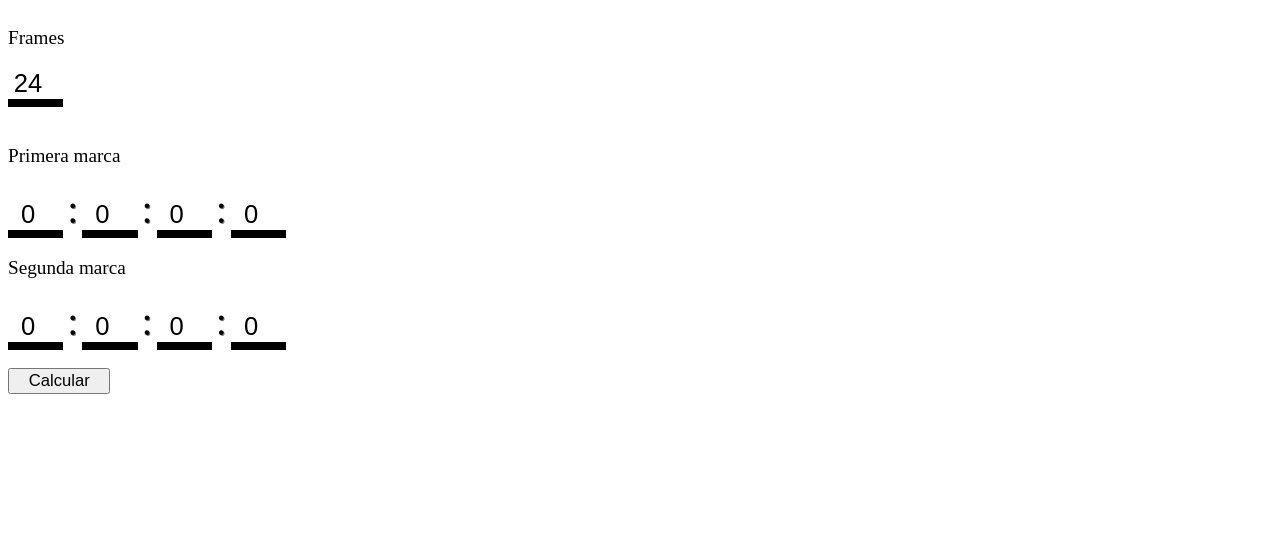
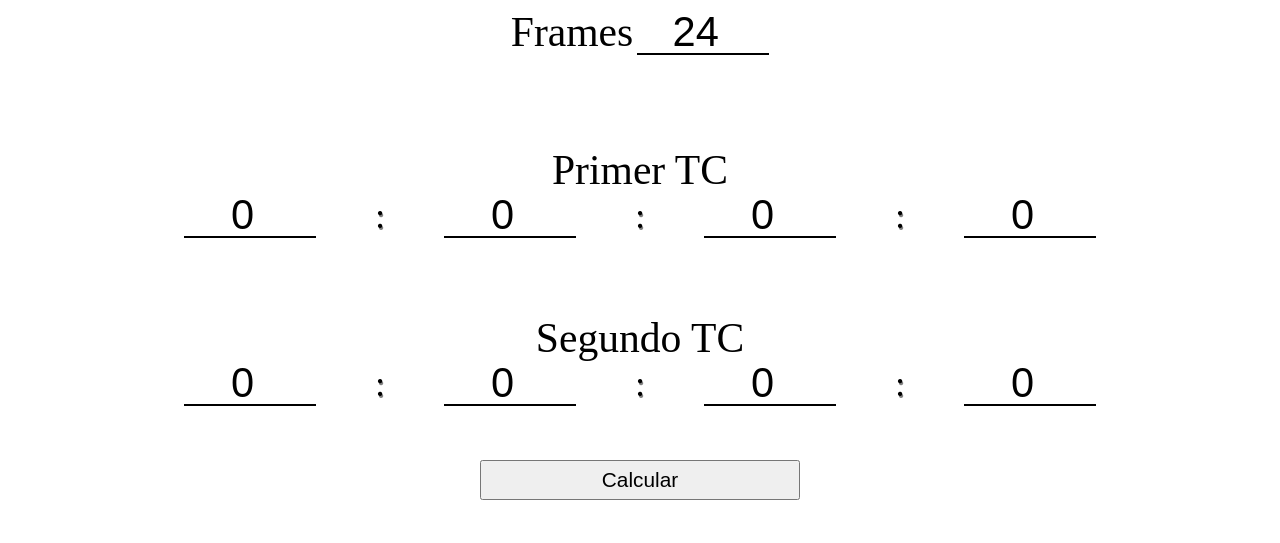
Before and after one commit to rotoforze/calculadoraTiempos, a plain HTML site: page index.html in a window 1280 px wide. Drawn offline with Linux system fonts and the light colour scheme.

Commit message:
Add files via upload

```diff
--- a/index.html
+++ b/index.html
@@ -9,32 +9,39 @@
 </head>
 <body>
     <div class="conversor">
-
-        <p>Frames</p>
+        <div id="top">
+            <a>Frames</a>
             <input type="number" value="24" min="0" id="frames">
+        </div>
         <br>
         <div id="primerValor">
-            <p>Primera marca</p>
+            <a>Primer TC</a>
+            <div id="valores">
                 <input type="number" value="0" min="0" id="primeraHora">
-            <a>:</a>
+                <a id="separador">:</a>
                 <input type="number" value="0" min="0" max="59" id="primerMinuto">
-            <a>:</a>
+                <a id="separador">:</a>
                 <input type="number" value="0" min="0" max="59" id="primerSegundo">
-            <a>:</a>
+                <a id="separador">:</a>
                 <input type="number" value="0" min="0" id="primerFrame">
             </div>
+        </div>
         <div id="segundoValor">
-            <p>Segunda marca</p>
+            <a>Segundo TC</a>
+            <div id="valores">
                 <input type="number" value="0" min="0" id="segundaHora">
-            <a>:</a>
+                <a id="separador">:</a>
                 <input type="number" value="0" min="0" max="59" id="segundoMinuto">
-            <a>:</a>
+                <a id="separador">:</a>
                 <input type="number" value="0" min="0" max="59" id="segundoSegundo">
-            <a>:</a>
+                <a id="separador">:</a>
                 <input type="number" value="0" min="0" id="segundoFrame">
             </div>
+        </div>
         <br>
+        <div id="btn">
             <button onclick="resolver()">Calcular</button>
+        </div>
     </div>
 </body>
 </html>
--- a/style.css
+++ b/style.css
@@ -1,28 +1,45 @@
+* {
+    min-width: 10vw;
+    min-height: 10vh;
+}
+body {
+    display: flex;
+    justify-content: center;
+}
 .conversor {
-    display: flex;
-    flex-direction: column;
-    width: 50vw;
+    text-align: center;
+}
+a#separador{
+    text-shadow: 1px 2px grey;
+    font-size: calc(3vh + 1vw);
 }
 a{
-    text-shadow: 1px 1px grey;
-    font-size: 5vh;
+    font-size: calc(2vh + 2vw);
+    padding-bottom: -20vh;
 }
-p{
-    font-size: 1.5vw;
+#primerValor, #segundoValor{
+    margin-top: 5vh;
 }
 input {
-    width: 8vw;
     border: none;
-    border-bottom: 1vh solid black;
-    width: 4vw;
-    font-size: 2vw;
+    border-bottom: calc(0.1vh + 0.1vw) solid black;
+    width: calc(2vh + 2vw);
+    height: 5vh;
+    min-height: 2vh;
+    font-size: calc(2vh + 2vw);
     text-align: center;
 }
+#valores{
+    display: flex;
+    justify-content: center;
+}
 button{
-    font-size: 1.30vw;
-    width: 8vw;
+    font-size: calc(1vh + 1vw);
+    width: calc(3vh + 3vw);
+    min-height: 5vh;
+    min-width: 25vw;
 }
 button:hover {
-    font-size: 1.35vw;
-    width: 8.2vw;
+    font-size: calc(1vh + 1vw);
+    width: calc(1vh + 1vw);
 }
```
Lines whose indentation alone changed are shown as unchanged.
